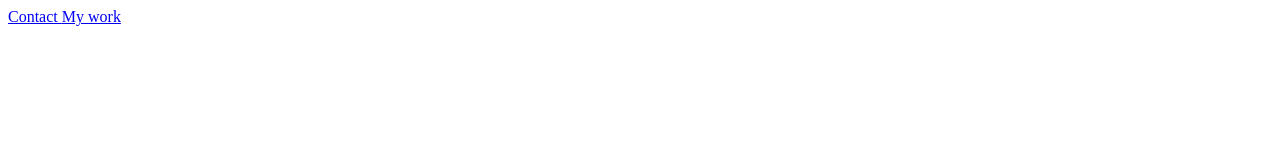
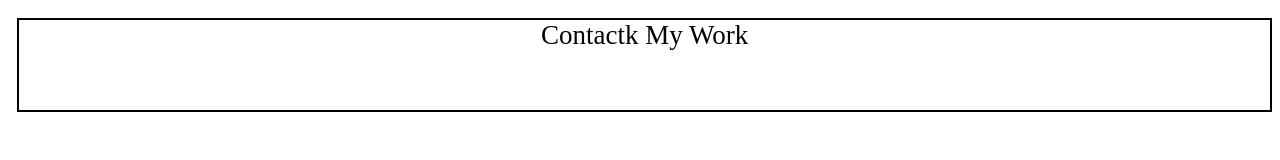
Before and after one commit to ha9026/ha9026.github.io, a plain HTML site: page index.html in a window 1280 px wide. Drawn offline with Linux system fonts and the light colour scheme.

Commit message:
updated flies

```diff
--- a/index.html
+++ b/index.html
@@ -10,7 +10,7 @@
     <div>
     <header>
         <nav><a href="#">
-            Contact
+            Contactk
         </a>
     <a href="#">My work</a></nav>
     </header>
--- a/style.css
+++ b/style.css
@@ -0,0 +1,38 @@
+html,body{
+    height: 100%;
+    box-sizing: border-box;
+    font-size: 18px;
+    overflow-x: hidden;
+
+}
+.container{
+    width: 100%;
+    height: 100%;
+    position: relative;
+    top: 0;
+    right: 0;
+    left: 0;
+    background-color: aquamarine;
+    overflow-x: hidden;
+    margin: auto;
+}
+header{
+    font-size: 1.5rem;
+    height: 5rem;
+    width: 99%;
+    text-align: center;
+    background-color: rgba(0, 0, 0, 0.838);
+    position: relative;
+    top: 10px;
+    right: 15px;
+    left:9px ;
+    background: transparent;
+    border: 2px solid black;
+}
+a{
+    text-align: center;
+    text-decoration: none;
+    text-transform: capitalize;
+    display: inline-block;
+    color: rgb(4, 2, 2);
+}
```
